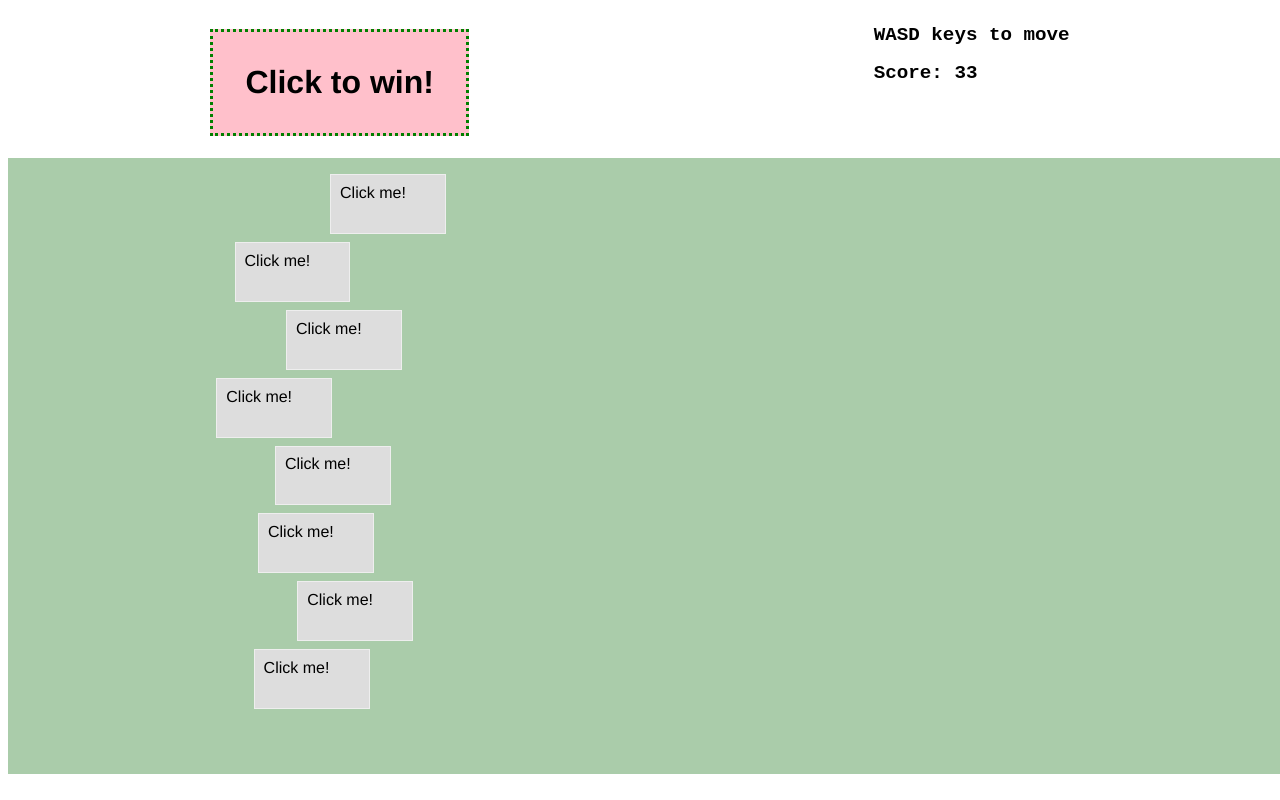
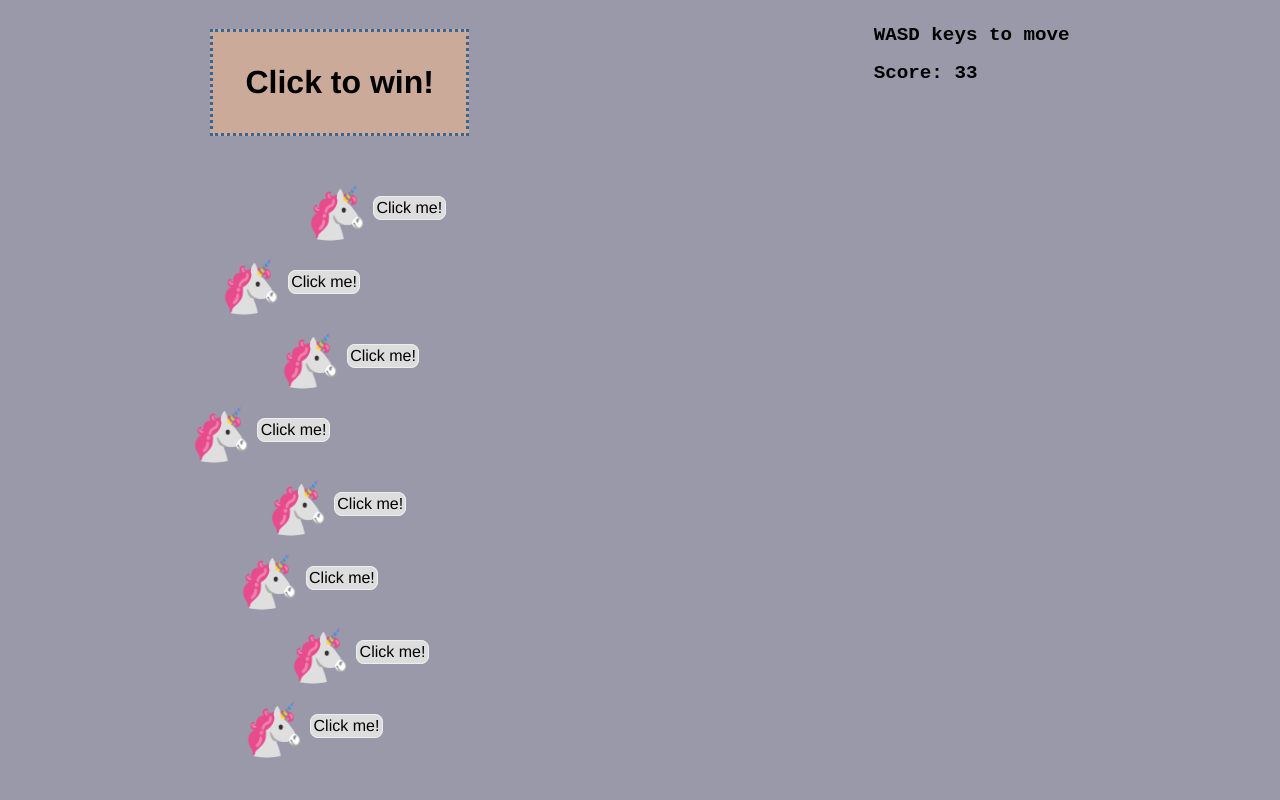
Before and after one commit to byronalley/actionfunclick, a website: page index.html in a window 1280 px wide. Drawn offline with Linux system fonts and the light colour scheme.

Commit message:
More better worse

```diff
--- a/index.html
+++ b/index.html
@@ -6,13 +6,75 @@
 		<title>ActionFunClick!!!</title>
 
 		<style type="text/css" media="screen">
+			body {
+				background-color: #9999aa;
+			}
+
+			div.gamearea {
+			 width: 100%;
+			 height: 75vh;
+			 background-color: #aaccaa;
+			 padding: 1vh;
+			 margin: 0;
+			}
+
 			div.thing {
+				padding: 0.7vw;
+				height: 5vh;
+				width: 15.5vw;
+				transition: all 900ms ease-in-out;
+			}
+
+			div.thing span.m {
 				border: 1px solid #eee;
-				height: 5vh;
-				width: 7.5vw;
-				padding: 0.7vw;
 				background-color: #dddddd;
-				transition: margin 700ms ease-in-out;
+				border-radius: 1vh;
+				padding: 0.3vh;
+				position: relative;
+				bottom: 2vh;
+			}
+
+			div.thing span.u {
+				display: inline-block;
+				transform: scaleX(-1);
+				font-size: 4vw;
+				color: grey;
+			}
+
+			h1 {
+				padding: 1em;
+			}
+
+			body.start h1 {
+				background-color: #ccaa99;
+				border: 3px dotted #336699;
+			}
+
+			body.win h1 {
+				color: #eee;
+				background-color: #999;
+			}
+
+			body.lose {
+				color: red;
+				background-color: #cc9999;
+			}
+
+			body.lose h1 {
+				color: red;
+				background-color: pink;
+			}
+
+			body.lose .thing {
+				color: red;
+				background-color: red;
+				width: 0;
+				height: 0;
+				display: none;
+			}
+
+			body.lose .thing {
+				font-size: 0;
 			}
 		</style>
 
@@ -80,7 +142,7 @@
 				document.onmousemove = null;
 				document.onclick = null;
 				document.querySelector("h1").innerHTML = `YOU ${message.toUpperCase()}!`;
-				document.querySelector("h1").classList = [message];
+				document.querySelector("body").classList = [message];
 			};
 
 			const setup = () => {
@@ -88,7 +150,7 @@
 				document.onclick = depress(-25);
 
 				[...document.querySelectorAll(".thing")].forEach((thing) => {
-					thing.style["margin"] = "1vh 1vw 1vh 1vw";
+					thing.style["margin"] = "2vh 1vw 2vh 1vw";
 					thing.onclick = loseFaster(thing, 17);
 					things.push(thing)
 				});
@@ -97,23 +159,23 @@
 			};
 		</script>
 	</head>
-	<body onload="setup();" style="font-family: Comic,Helvetica,Arial">
+	<body onload="setup();" class="start" style="font-family: Comic,Helvetica,Arial">
 		<div style="display: flex; flex-direction: row; justify-content: space-around">
-			<h1 style="background-color: pink; padding: 1em; border: 3px dotted green">Click to win!</h1>
+			<h1 class="start">Click to win!</h1>
 			<div>
 				<h2 style="font-family: monospace; font-size: 1.5vw">WASD keys to move</h2>
 				<h2 style="font-family: monospace; font-size: 1.5vw">Score: <span id="score">0</span></h2>
 			</div>
 		</div>
-		<div id="gamearea" style="width: 100%; height: 75vh; background-color: #aaccaa; padding: 1vh; margin: 0;" >
-			<div class="thing" id="thing1" z-index="1"> Click me! </div>
-			<div class="thing" id="thing2" z-index="2"> Click me! </div>
-			<div class="thing" id="thing3" z-index="3"> Click me! </div>
-			<div class="thing" id="thing4" z-index="4"> Click me! </div>
-			<div class="thing" id="thing5" z-index="5"> Click me! </div>
-			<div class="thing" id="thing6" z-index="6"> Click me! </div>
-			<div class="thing" id="thing7" z-index="7"> Click me! </div>
-			<div class="thing" id="thing8" z-index="8"> Click me! </div>
+		<div id="gamearea">
+			<div class="thing" id="thing1" z-index="1"><span class="u">🦄</span> <span class="m">Click me!</span> </div>
+			<div class="thing" id="thing2" z-index="2"><span class="u">🦄</span> <span class="m">Click me!</span> </div>
+			<div class="thing" id="thing3" z-index="3"><span class="u">🦄</span> <span class="m">Click me!</span> </div>
+			<div class="thing" id="thing4" z-index="4"><span class="u">🦄</span> <span class="m">Click me!</span> </div>
+			<div class="thing" id="thing5" z-index="5"><span class="u">🦄</span> <span class="m">Click me!</span> </div>
+			<div class="thing" id="thing6" z-index="6"><span class="u">🦄</span> <span class="m">Click me!</span> </div>
+			<div class="thing" id="thing7" z-index="7"><span class="u">🦄</span> <span class="m">Click me!</span> </div>
+			<div class="thing" id="thing8" z-index="8"><span class="u">🦄</span> <span class="m">Click me!</span> </div>
 		</div>
 	</body>
 </html>
```
